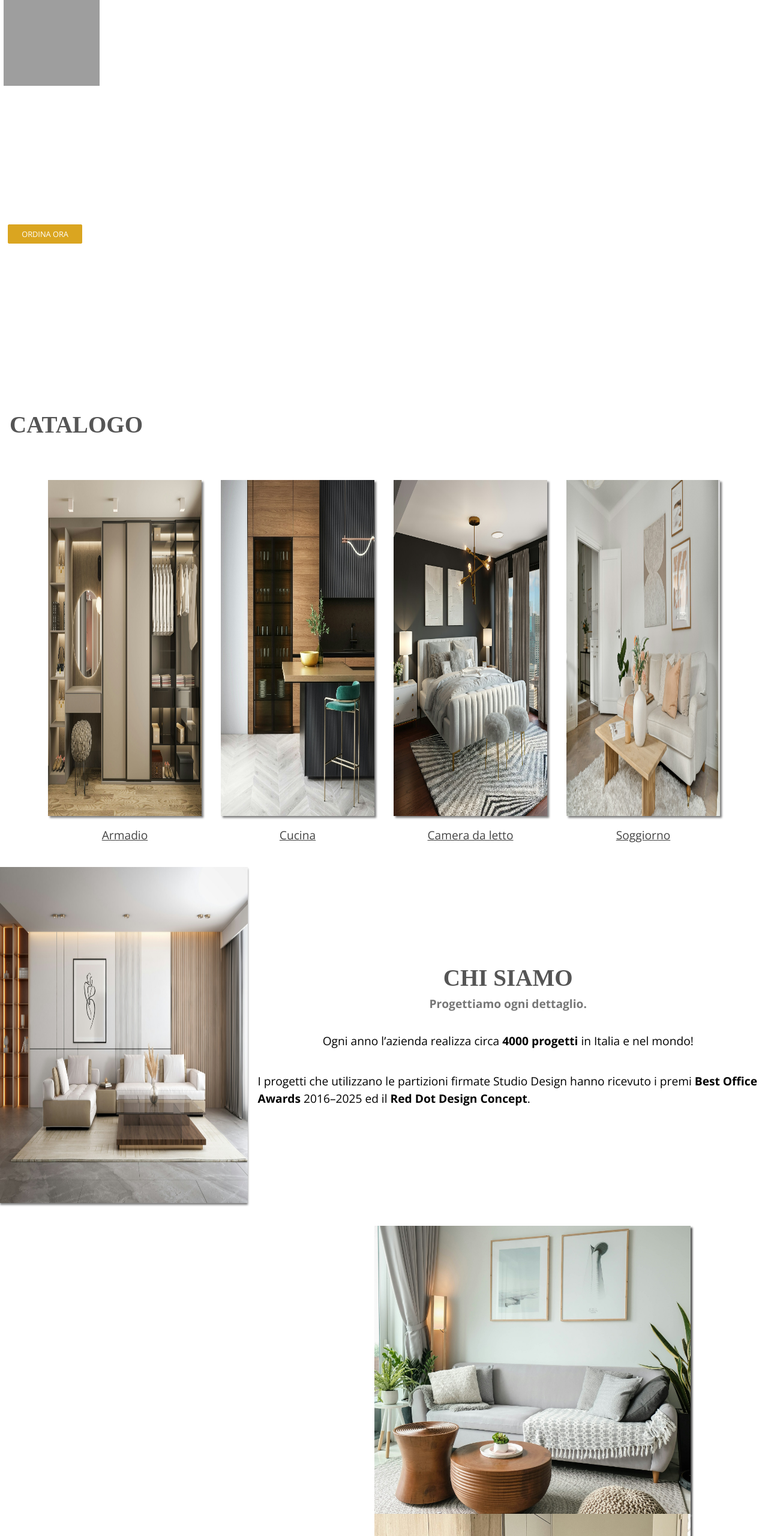
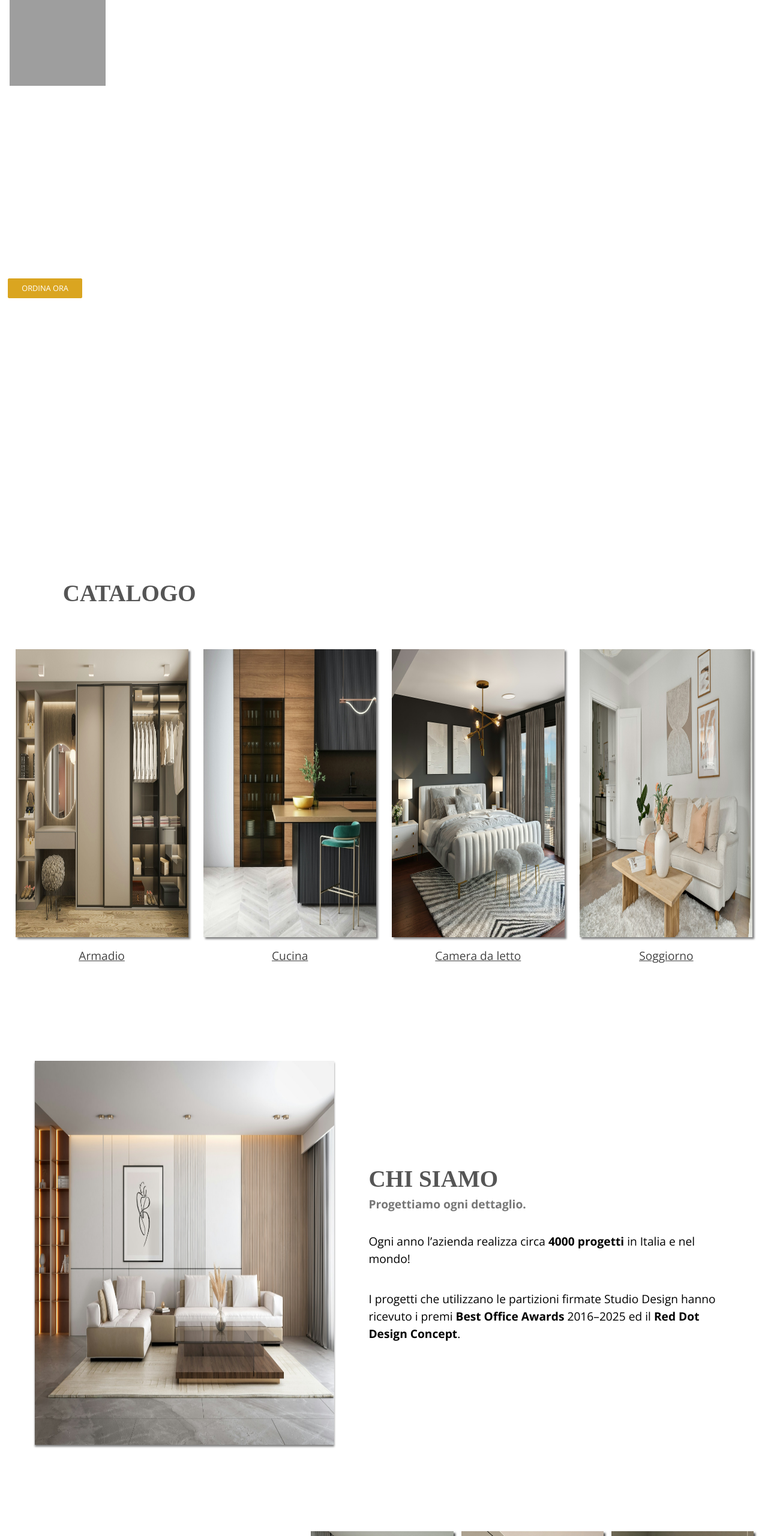
Before and after one commit to Giuppx/studio-design, a plain HTML site: page index.html in a window 1280 px wide. Shown: the top 2560 px of the page at 60% size. Drawn offline with nearby package versions, Linux system fonts and the light colour scheme; grey boxes are pictures that could not be loaded.

Commit message:
ottimizzato media query desktop

```diff
--- a/src/styles/main.css
+++ b/src/styles/main.css
@@ -631,7 +631,11 @@ section:first-child {
 
     section {
         border: none;
-        margin: 1.4rem 0;
+        padding: 9rem 1.1rem;
+    }
+
+    #main-header {
+        padding: 0 1rem;
     }
 
     .main-header__toggle-container {
@@ -674,11 +678,24 @@ section:first-child {
 
     /* hero */
 
+    #hero {
+        height: 100vh;
+        background-position: left -30% bottom 38%;
+    }
+
+    .hero__text-container .hero__title {
+        font-size: 5rem;
+    }
+
     /* catalog */
 
     section#catalog {
         justify-content: flex-start;
         align-items: start;
+    }
+
+    #catalog .section-title {
+        padding-left: 7%;
     }
 
     .catalog__list {
@@ -688,8 +705,9 @@ section:first-child {
     }
 
     .catalog__image-container {
-        width: 16rem;
-        margin: 0 1rem;
+        width: 18rem;
+        height: 60vh;
+        margin: 0 0.8rem;
     }
 
     .catalog__image {
@@ -699,19 +717,19 @@ section:first-child {
 
     /* about  */
 
-    section#about {
-        justify-content: flex-start;
-    }
+
 
     #about {
+        padding: 0 1rem;
         display: flex;
         flex-direction: row;
+        justify-content: space-evenly;
     }
 
     .about__image-container {
         display: flex;
-        height: 70vh;
-        width: 50%;
+        height: 80vh;
+        width: 40%;
         max-width: unset;
     }
 
@@ -720,26 +738,26 @@ section:first-child {
         height: unset;
     }
 
-    #about .about__text {
-        width: 40%;
+    #about .about__text-container {
+        align-items: start;
+        width: 50%;
     }
 
     /* recent works */
 
     #recent-works {
-        display: flex;
         flex-direction: row;
-        justify-content: center;
+        justify-content: start;
+        align-items: start;
     }
 
     button.section-cta.section-cta--mobile {
         display: none;
     }
 
-    .recent-works__text {
-        display: flex;
-        flex-direction: column;
-        padding-right: 0;
+    .recent-works__text-container {
+        display: block;
+
     }
 
     .recent-works__text .section-title {
@@ -767,7 +785,7 @@ section:first-child {
         color: #d16c20;
     }
 
-    .recent-works__images {
+    .recent-works__images-container {
         width: 100%;
         flex-direction: row;
     }
@@ -811,12 +829,12 @@ section:first-child {
         border-radius: 0px;
     }
 
-    .review-item__image.review-item__imgage--1 {
+    .review-item__image.review-item__image--1 {
         background: url("../assets/images/zeelool-glasses-7qsdLxXtJfg-unsplash.jpg") center bottom 80% /cover no-repeat;
     }
 
-    .review-item__image.review-item__imgage--2 {
-        background: url("../assets/images/ernest-flowers-nd62fu5GK1w-unsplash.jpg") center bottom 88% /cover no-repeat;
+    .review-item__image.review-item__image--2 {
+        background: url("../assets/images/ernest-flowers-nd62fu5GK1w-unsplash.jpg") center bottom 88%/cover no-repeat;
     }
 
     .review-item__text {
```
